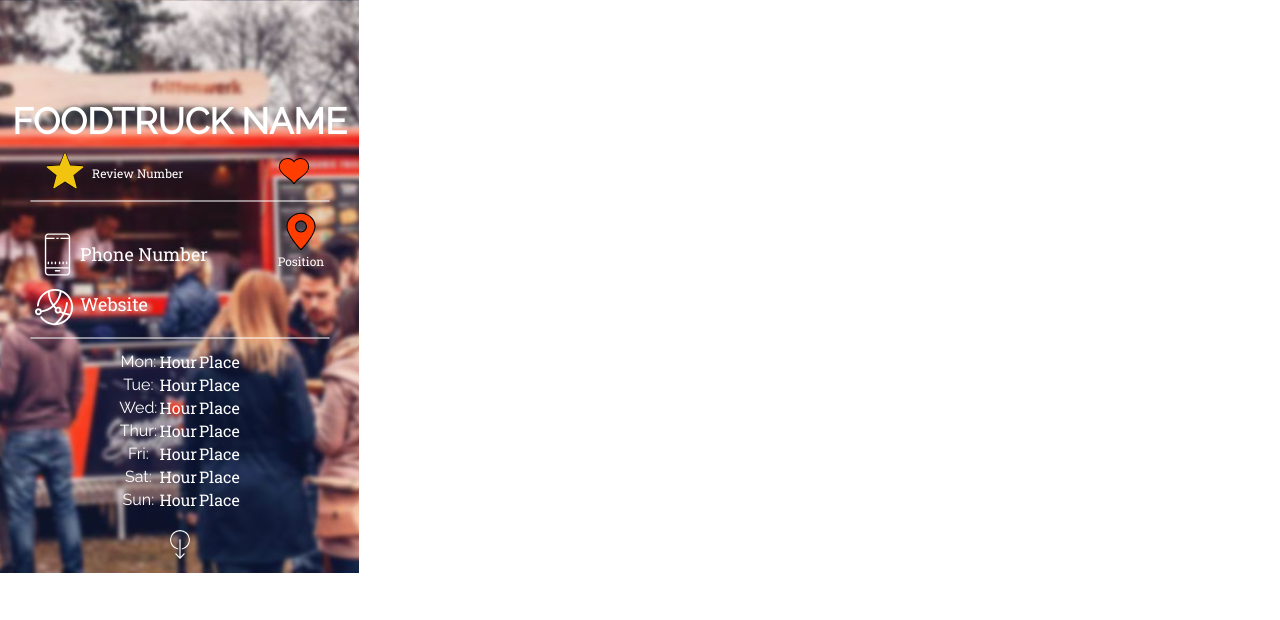
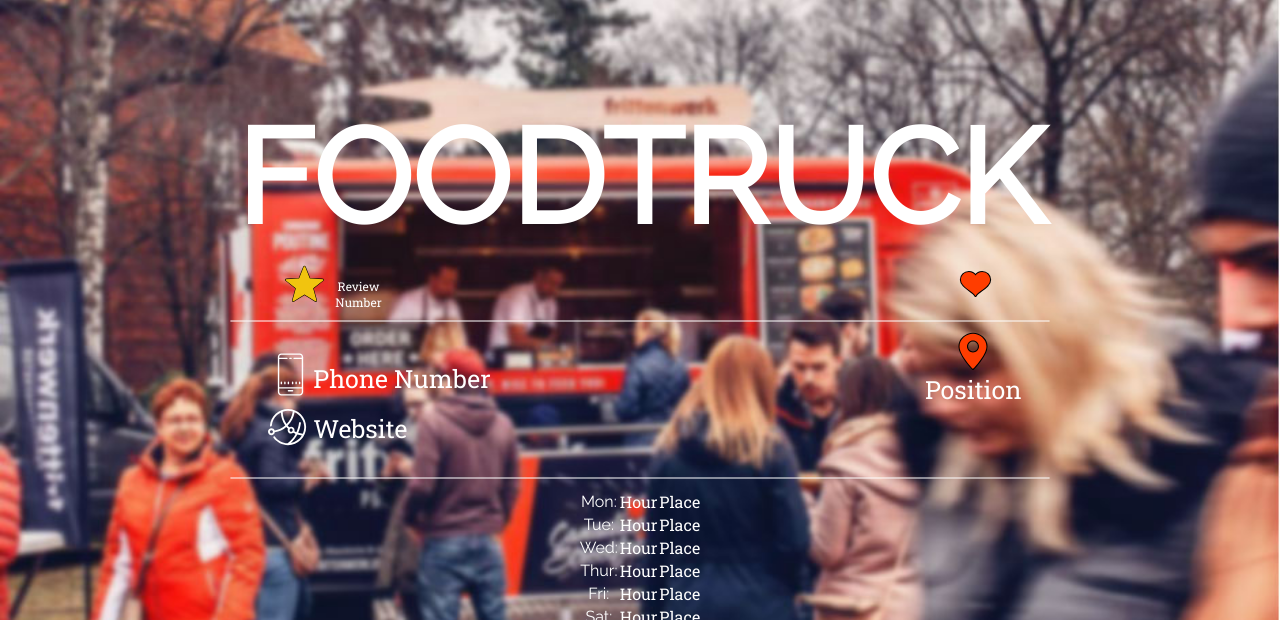
Before and after one commit to tiagowebersc/Original-coder-project, a Laravel app: page /foodtruckinfo in a window 1280 px wide. Shown: the top 620 px of the page. Run offline with Laravel 8, Linux system fonts and the light colour scheme; settings files or empty folders that the repository lacks are supplied; grey boxes are pictures that could not be loaded.

Commit message:
update food truck page
Co-Authored-By: mxhdiedon <mxhdiedon@users.noreply.github.com>

```diff
--- a/SnackHound/public/css/foodtruckinfo.css
+++ b/SnackHound/public/css/foodtruckinfo.css
@@ -1,6 +1,7 @@
 
 *{
   box-sizing: border-box;
+  animation-duration: 0.3s;
 }
 
 *:not(input) {
@@ -148,8 +149,6 @@ padding-left: 5px;
 
 
 
-
-
 /* MAIN */
 
 .itemcard {
@@ -204,7 +203,56 @@ padding-left: 5px;
   font-size: 1.5rem;
 }
 
+@media only screen and (min-width: 900px) {
+
+  header{
+    height: 800px;
+  }
+
+  .backgrounddiv{
+    width: 100%;
+  }
+
+  .separator {
+    width: 820px;
+  }
+
+  .truckinfo h1 {
+    font-size: 132px;
+  }
+
+  .reviewDiv {
+    width: 100px;
+  }
+
+  .contactnumber {
+    width: 300px;
+    padding-left: 60px;
+  }
+
+
+  .phoneInfo {
+    font-size: 25px;
+  }
+
+  .webInfo {
+    font-size: 25px;
+  }
+
+  .contactweb{
+    padding-left: 60px;
+    padding-bottom: 20px;
+  }
+
+  .positionInfo{
+    font-size: 25px;
+  }
+
+  .truckposition{
+    padding-right: 50px;
+  }
 
 
 
-/* card example */
+
+}
--- a/SnackHound/resources/views/foodtruckinfo.blade.php
+++ b/SnackHound/resources/views/foodtruckinfo.blade.php
@@ -19,7 +19,7 @@
 
             <div name="truckinfo" class="truckinfo">
 
-                    <h1>FOODTRUCK NAME</h1>
+                    <h1>FOODTRUCK</h1>
                     <div class="favstar">
                         <div class="reviewDiv">
                                 <img class="starlogo" src="assets/ICONS/Food Truck Cards/icons8-star-filled.svg" alt="">
```
